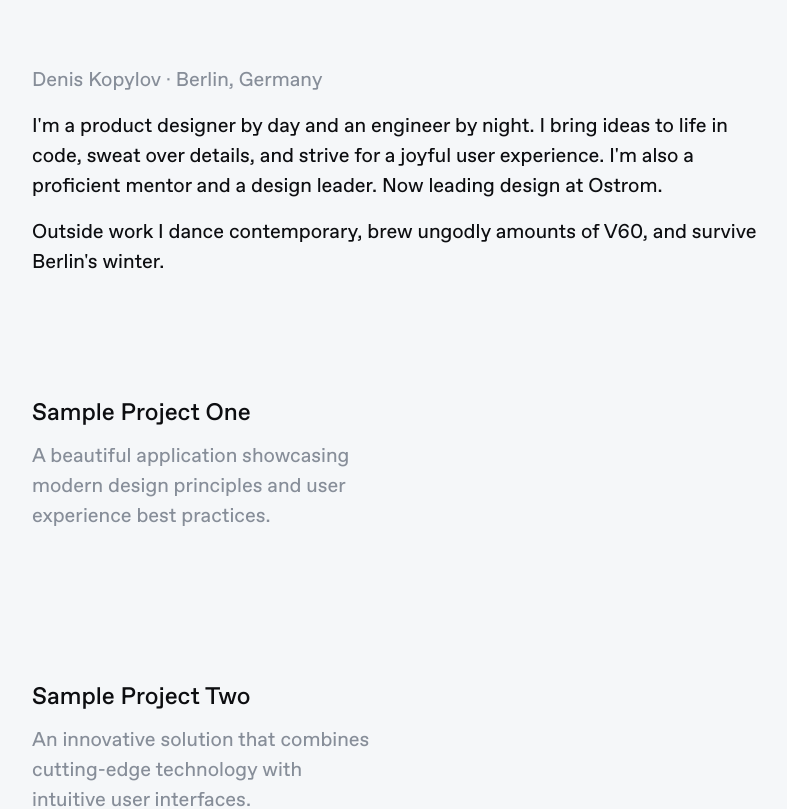
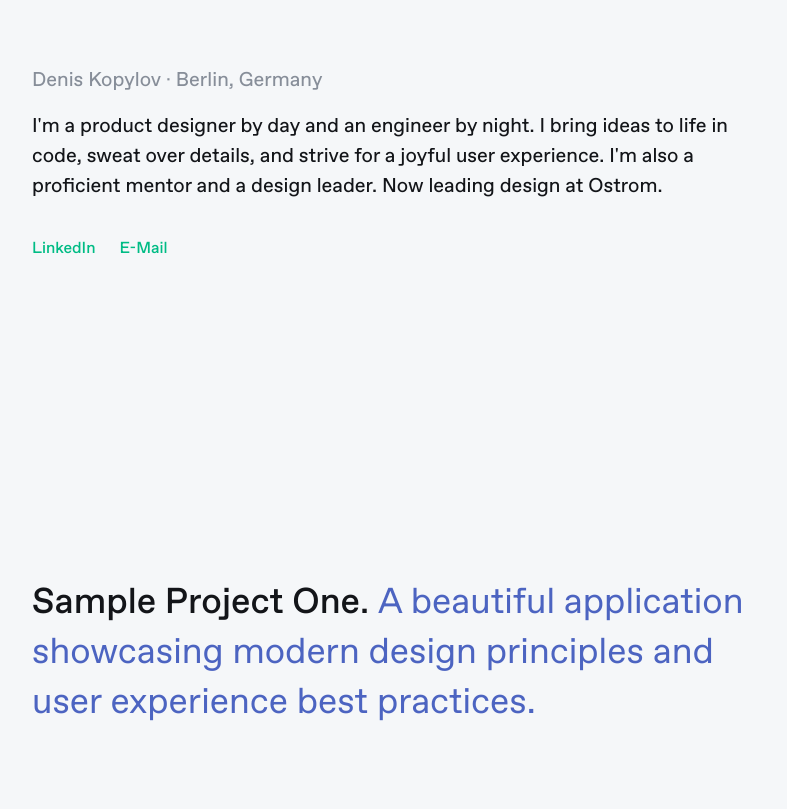
Before and after one commit to kplv/portfolio, a Next.js app: page / in a window 1280 px wide. Shown: the top 809 px of the page, without its empty margins (242-1029 px from the left). Built offline with nearby package versions, Linux system fonts and the light colour scheme.

Commit message:
new: one text

```diff
--- a/src/app/page.tsx
+++ b/src/app/page.tsx
@@ -1,12 +1,19 @@
 import { IntroText } from "@/components/intro-text";
 import { ProjectList } from "@/components/project-list";
 import { projects } from "@/data/projects";
+import { SocialLink } from '@/components/social-link/social-link';
+import { SocialLinkList } from '@/components/social-link-list/social-link-list';
 import styles from "./page.module.css";
 
 export default function Home() {
   return (
     <main className={styles.content}>
       <IntroText />
+      <SocialLinkList>
+
+        <SocialLink href="" text="LinkedIn" />
+        <SocialLink href="" text="E-Mail" />
+      </SocialLinkList>
       <ProjectList projects={projects} />
     </main>
   );
--- a/src/app/palette.css
+++ b/src/app/palette.css
@@ -17,4 +17,19 @@
   --slate-1000: oklch(0.256 0.011 264.0);
   --slate-1100: oklch(0.197 0.008 264.0);
   --slate-1200: oklch(0.165 0.007 264.0);
+
+  /* === Mint Scale (100 = lightest, 1200 = darkest) === */
+  --mint-50: oklch(0.975 0.015 165);
+  --mint-100: oklch(0.935 0.030 165);
+  --mint-200: oklch(0.875 0.060 165);
+  --mint-300: oklch(0.780 0.120 165);
+  --mint-400: oklch(0.700 0.160 165);
+  --mint-500: oklch(0.620 0.180 165);
+  --mint-600: oklch(0.540 0.170 165);
+  --mint-700: oklch(0.460 0.150 165);
+  --mint-800: oklch(0.390 0.130 165);
+  --mint-900: oklch(0.330 0.110 165);
+  --mint-1000: oklch(0.275 0.090 165);
+  --mint-1100: oklch(0.215 0.070 165);
+  --mint-1200: oklch(0.175 0.055 165);
 }
--- a/src/app/tokens.css
+++ b/src/app/tokens.css
@@ -10,7 +10,7 @@
 
   /* === Typography Tokens === */
   /* Text Primary - Main prominent text */
-  --text-primary-color: var(--slate-1200);
+  --text-primary-color: var(--slate-1100);
   --text-primary-size: 20px;
   --text-primary-line-height: 30px;
   --text-primary-weight: 400;
@@ -19,10 +19,18 @@
   --text-secondary-color: var(--slate-400);
   --text-secondary-size: 16px;
   --text-secondary-line-height: 24px;
-  --text-secondary-weight: 400;
+  --text-secondary-weight: 450;
+
+  /* Text Link - Interactive link text */
+  --text-link-color: var(--mint-400);
+  --text-link-underline-color: color-mix(
+    in srgb,
+    var(--mint-400) 50%,
+    transparent
+  );
 
   /* Headers */
-  --header-secondary-color: var(--slate-1200);
+  --header-secondary-color: var(--slate-1100);
   --header-secondary-size: 24px;
   --header-secondary-line-height: 32px;
   --header-secondary-weight: 450;
@@ -30,9 +38,15 @@
 
 /* === Theme: Dark Mode === */
 [data-theme='dark'] {
-  --background-color: var(--slate-1200);
+  --background-color: var(--slate-1100);
   --text-primary-color: var(--slate-100);
   --text-secondary-color: var(--slate-600);
+  --text-link-color: var(--mint-400);
+  --text-link-underline-color: color-mix(
+    in srgb,
+    var(--mint-400) 50%,
+    transparent
+  );
   --header-secondary-color: var(--slate-100);
 }
 
--- /dev/null
+++ b/src/components/icons/external-link-icon.tsx
@@ -0,0 +1,43 @@
+export interface ExternalLinkIconProps {
+  className?: string;
+  size?: number;
+  arrowColor?: string;
+  circleColor?: string;
+  circleOpacity?: number;
+}
+
+export function ExternalLinkIcon({
+  className,
+  size = 32,
+  arrowColor = 'currentColor',
+  circleColor = '#87C4AF',
+  circleOpacity = 0.2,
+}: ExternalLinkIconProps) {
+  return (
+    <svg
+      width={size}
+      height={size}
+      viewBox="0 0 32 32"
+      fill="none"
+      xmlns="http://www.w3.org/2000/svg"
+      className={className}
+      aria-hidden="true"
+    >
+      <circle
+        cx="16"
+        cy="16"
+        r="14"
+        fill={circleColor}
+        fillOpacity={circleOpacity}
+      />
+      <path
+        d="M10.5 21L21 10.5M21 10.5H10.5M21 10.5V21"
+        stroke={arrowColor}
+        strokeWidth="2"
+        strokeMiterlimit="1.80775"
+        strokeLinecap="round"
+        strokeLinejoin="round"
+      />
+    </svg>
+  );
+}
--- a/src/components/intro-text/intro-text.module.css
+++ b/src/components/intro-text/intro-text.module.css
@@ -5,7 +5,7 @@
   text-align: left;
   gap: 16px;
   align-self: flex-start;
-  padding-bottom: 120px;
+  padding-bottom: 32px;
 }
 
 .text {
--- a/src/components/intro-text/intro-text.tsx
+++ b/src/components/intro-text/intro-text.tsx
@@ -15,9 +15,9 @@ export function IntroText({
       <h1 className={styles.text}>
         I'm a product designer by day and an engineer by night. I bring ideas to life in code, sweat over details, and strive for a joyful user experience. I'm also a proficient mentor and a design leader. Now leading design at Ostrom.
       </h1>
-      <h1 className={styles.text}>
+      {/* <h1 className={styles.text}>
         Outside work I dance contemporary, brew ungodly amounts of V60, and survive Berlin's winter.
-      </h1>
+      </h1> */}
     </div>
   );
 }
--- a/src/components/project-card/project-card.module.css
+++ b/src/components/project-card/project-card.module.css
@@ -1,17 +1,16 @@
-.projectHeader {
-  font-size: var(--header-secondary-size);
-  font-weight: var(--header-secondary-weight);
-  line-height: var(--header-secondary-line-height);
+.projectTitle {
+  font-size: 36px;
+  line-height: 50px;
+}
+
+.projectName {
+  font-weight: 450;
   color: var(--header-secondary-color);
-  padding-bottom: 12px;
 }
 
 .projectDescription {
-  font-size: var(--text-primary-size);
-  font-weight: var(--text-primary-weight);
-  line-height: var(--text-primary-line-height);
-  color: var(--text-secondary-color);
-  padding-bottom: 12px;
+  font-weight: 350;
+  color: hsla(228, 95%, 34%, 0.7);
 }
 
 .wrapper {
@@ -47,6 +46,7 @@
 
 .body {
   display: flex;
+  flex-direction: column;
   gap: 20px;
   justify-content: space-between;
   align-items: flex-start;
@@ -105,6 +105,10 @@
     order: 2;
   }
 
+  .projectTitle {
+    font-size: 28px;
+  }
+
   .text {
     font-size: var(--text-primary-size);
   }
--- a/src/components/project-card/project-card.tsx
+++ b/src/components/project-card/project-card.tsx
@@ -47,11 +47,6 @@ export function ProjectCard({ project }: ProjectCardProps) {
 
 
           <div className={styles.body}>
-            <div className={styles.description}>
-              <h2 className={styles.projectHeader}>{project.name}</h2>
-              <p className={styles.projectDescription}>{project.description}</p>
-            </div>
-
             <motion.div
               variants={imageVariants}
               animate={isHovered ? 'visible' : 'hidden'}
@@ -68,6 +63,15 @@ export function ProjectCard({ project }: ProjectCardProps) {
                 className={styles.image}
               />
             </motion.div>
+
+            <p className={styles.projectTitle}>
+              <span className={styles.projectName}>{project.name}</span>
+              {'. '}
+              <span className={styles.projectDescription}>{project.description}</span>
+            </p>
+
+
+
           </div>
         </div>
       </Link>
--- /dev/null
+++ b/src/components/social-link-list/social-link-list.module.css
@@ -0,0 +1,15 @@
+.list {
+  display: flex;
+  flex-direction: row;
+  justify-content: flex-start;
+  align-items: center;
+  align-self: flex-start;
+  gap: 24px;
+  padding-bottom: 64px;
+}
+
+@media screen and (max-width: 428px) {
+  .list {
+    gap: 24px;
+  }
+}
--- /dev/null
+++ b/src/components/social-link-list/social-link-list.tsx
@@ -0,0 +1,13 @@
+import styles from './social-link-list.module.css';
+
+export interface SocialLinkListProps {
+  children: React.ReactNode;
+}
+
+export function SocialLinkList({ children }: SocialLinkListProps) {
+  return (
+    <nav className={styles.list} aria-label="Social links">
+      {children}
+    </nav>
+  );
+}
--- /dev/null
+++ b/src/components/social-link/social-link.module.css
@@ -0,0 +1,68 @@
+.link {
+  position: relative;
+  display: inline-flex;
+  align-items: center;
+  gap: 8px;
+  padding-block: 4px;
+  font-size: var(--text-secondary-size);
+  font-weight: var(--text-secondary-weight);
+  line-height: var(--text-secondary-line-height);
+  color: var(--text-link-color);
+  text-decoration: none;
+  cursor: pointer;
+}
+
+/* Expanded hit area for better accessibility */
+.link::before {
+  content: '';
+  position: absolute;
+  inset: -16px;
+
+}
+
+/* Animated underline */
+.underline {
+  position: absolute;
+  left: 0;
+  bottom: 0;
+  width: 100%;
+  height: 1.5px;
+  background-color: var(--text-link-underline-color);
+  transform-origin: left;
+  pointer-events: none;
+}
+
+/* Disable animations for users who prefer reduced motion */
+@media (prefers-reduced-motion: reduce) {
+  .link {
+    transition: none;
+  }
+
+  .underline {
+    transition: none;
+  }
+}
+
+/* Focus state for keyboard navigation */
+.link:focus {
+  outline: 2px solid var(--text-secondary-color);
+  outline-offset: 4px;
+  border-radius: 2px;
+}
+
+.link:focus:not(:focus-visible) {
+  outline: none;
+}
+
+.link:focus-visible {
+  outline: 2px solid var(--text-secondary-color);
+  outline-offset: 4px;
+  border-radius: 2px;
+}
+
+/* Icon styles */
+.icon {
+  flex-shrink: 0;
+  display: inline-block;
+  vertical-align: middle;
+}
--- /dev/null
+++ b/src/components/social-link/social-link.tsx
@@ -0,0 +1,69 @@
+'use client';
+
+import { motion, useReducedMotion } from 'motion/react';
+import { useState } from 'react';
+import { ExternalLinkIcon } from '@/components/icons/external-link-icon';
+import styles from './social-link.module.css';
+
+export interface SocialLinkProps {
+  href: string;
+  text: string;
+}
+
+export function SocialLink({ href, text }: SocialLinkProps) {
+  const shouldReduceMotion = useReducedMotion();
+  const isExternal = href.startsWith('http') || href.startsWith('//');
+  const [isHovered, setIsHovered] = useState(false);
+
+  return (
+    <motion.a
+      href={href}
+      target={isExternal ? '_blank' : undefined}
+      rel={isExternal ? 'noopener noreferrer' : undefined}
+      className={styles.link}
+      onHoverStart={() => setIsHovered(true)}
+      onHoverEnd={() => setIsHovered(false)}
+      whileHover={
+        shouldReduceMotion
+          ? undefined
+          : {
+              opacity: 0.7,
+              transition: {
+                duration: 0.15,
+                ease: [0.25, 0.46, 0.45, 0.94] as [number, number, number, number],
+              },
+            }
+      }
+      whileTap={
+        shouldReduceMotion
+          ? undefined
+          : {
+              scale: 0.97,
+              transition: {
+                duration: 0.1,
+                ease: [0.23, 1, 0.32, 1] as [number, number, number, number],
+              },
+            }
+      }
+    >
+      {text}
+      {/* <ExternalLinkIcon className={styles.icon} size={20} /> */}
+      <motion.span
+        className={styles.underline}
+        initial={{ scaleX: 0 }}
+        animate={
+          shouldReduceMotion
+            ? { scaleX: isHovered ? 1 : 0 }
+            : {
+                scaleX: isHovered ? 1 : 0,
+                transition: {
+                  type: 'spring',
+                  duration: 0.3,
+                  bounce: 0.1,
+                },
+              }
+        }
+      />
+    </motion.a>
+  );
+}
```
